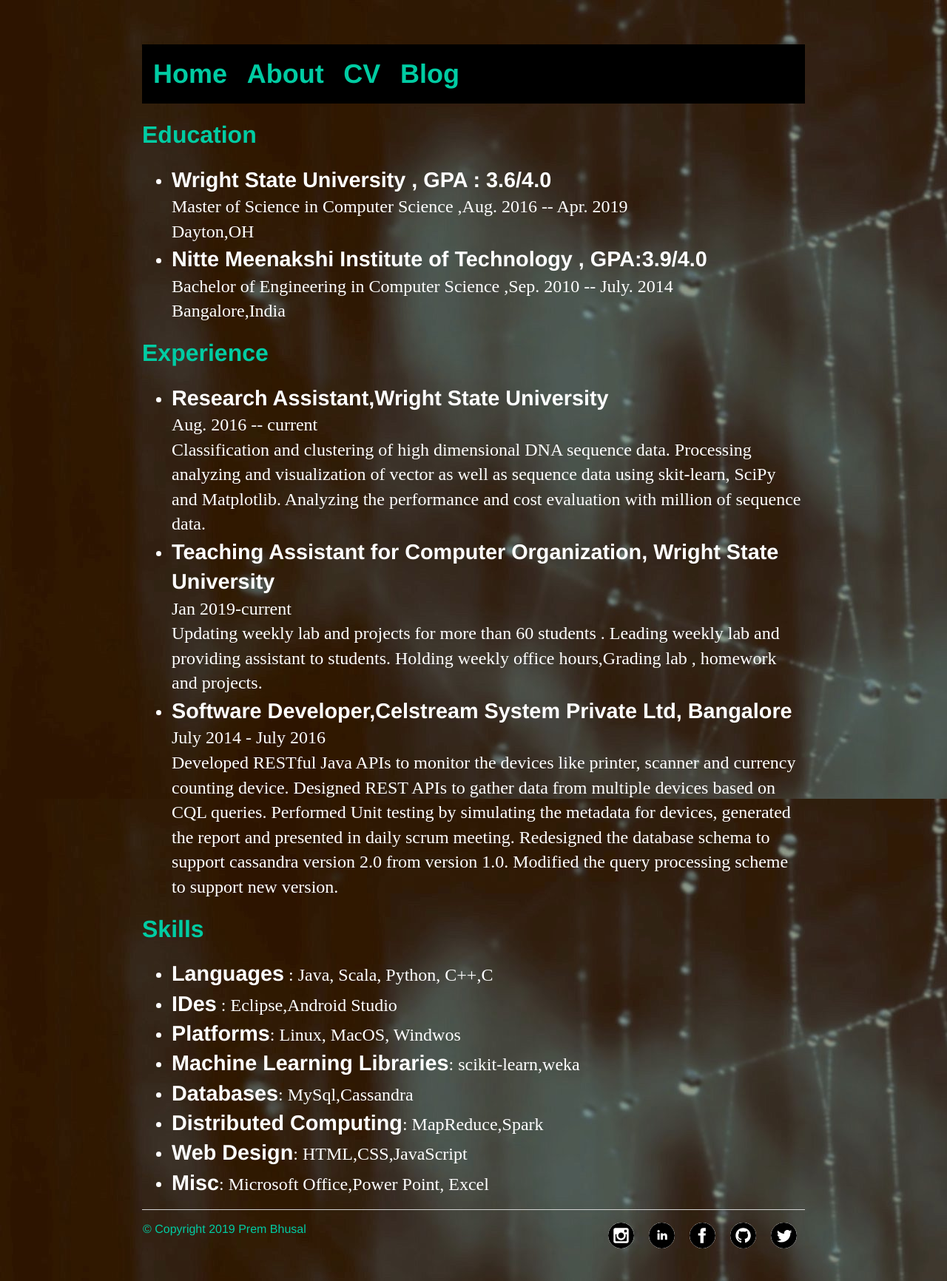
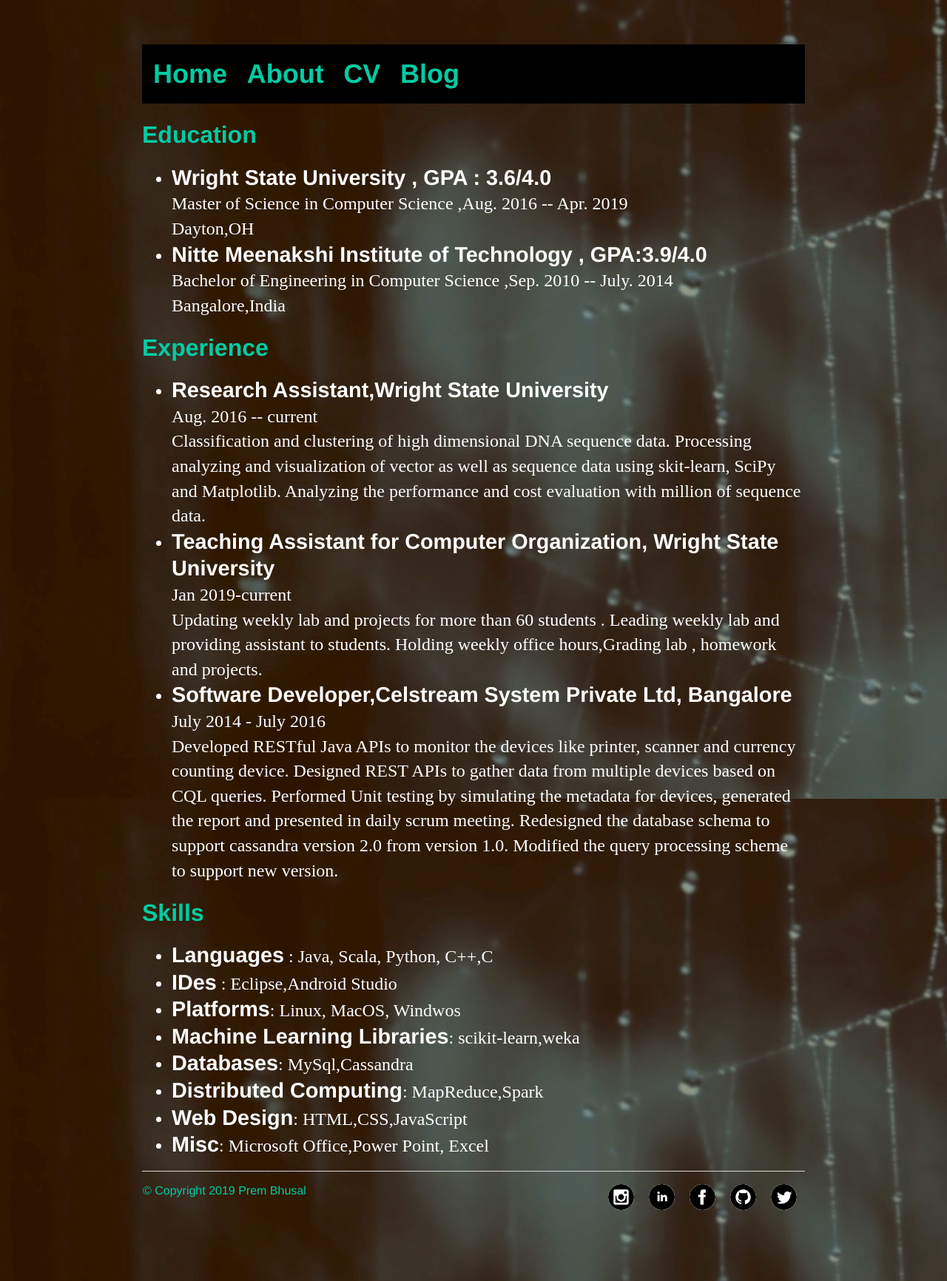
Before and after one commit to prembhusal/prembhusalWebsite, a Jekyll site: the page built from about/index.html, in a window 1280 px wide. Shown: the whole page at 74% size. Built offline with Jekyll 4.4.1, drawn with Linux system fonts in a browser that asks for light colours.

Commit message:
Update main.css

```diff
--- a/css/main.css
+++ b/css/main.css
@@ -45,13 +45,13 @@ h1 {
 }
 p {
     font-size: 1.2em;
-    line-height: 1.4em;
+    line-height: 1.2em;
     font-family:'Helvetica', 'Arial', 'Sans-Serif';
     color: #FFFFFF;
 }
 b {
     font-size: 1.2em;
-    line-height: 1.4em;
+    line-height: 1.2em;
     font-family:'Helvetica', 'Arial', 'Sans-Serif';
     color: #FFFFFF;
 }
@@ -61,8 +61,8 @@ li {
     color: #FFFFFF;
 }
 br {
-    font-size: 1.0em;
-    line-height: 1.0em;
+    font-size: 0.8em;
+    line-height: 0.8em;
     font-family:'Helvetica', 'Arial', 'Sans-Serif';
     color: #FFFFFF;
 }
```
